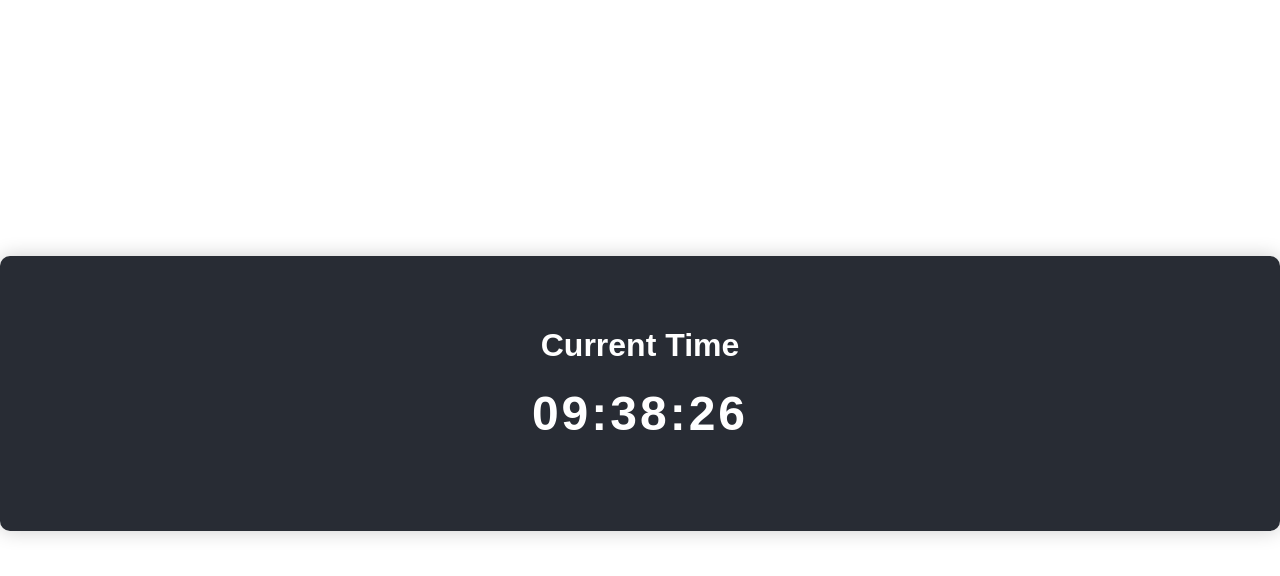
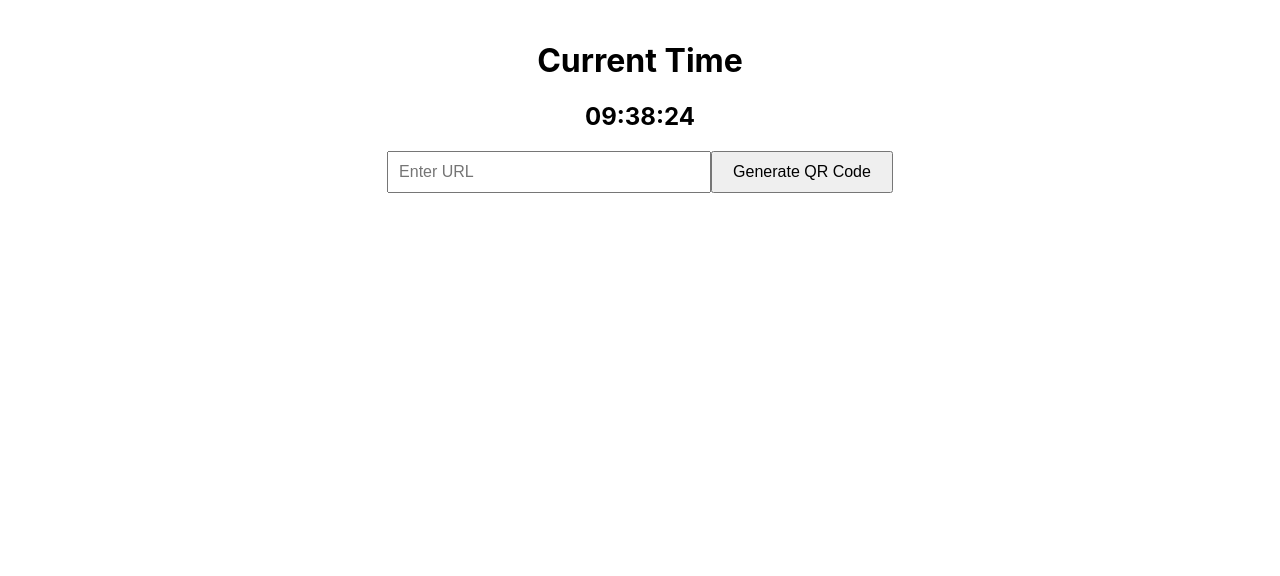
Before and after one commit to oksoft1/timeqr, a React (Create React App) app: page / in a window 1280 px wide. Shown: the top 576 px of the page. Built offline with nearby package versions, Linux system fonts and the light colour scheme.

Commit message:
Initial commit

```diff
--- a/package.json
+++ b/package.json
@@ -9,6 +9,7 @@
     "@testing-library/user-event": "^13.5.0",
     "react": "^19.1.0",
     "react-dom": "^19.1.0",
+    "react-qr-code": "^2.0.15",
     "react-scripts": "5.0.1",
     "web-vitals": "^2.1.4"
   },
--- a/src/App.js
+++ b/src/App.js
@@ -1,33 +1,71 @@
-import logo from './logo.svg';
-import './App.css';
+import React, { useState, useEffect } from 'react';
+import QRCode from 'react-qr-code';  // QR 코드 라이브러리 import
 
-import React, { useState, useEffect } from "react";
+const App = () => {
+  const [time, setTime] = useState(new Date());  // 시간 상태
+  const [url, setUrl] = useState('');  // URL 상태
+  const [qrCodeUrl, setQrCodeUrl] = useState('');  // QR 코드 URL 상태
 
-function App() {
-  // 시간 상태
-  const [time, setTime] = useState(new Date());
-
-  // 1초마다 시간을 갱신하는 useEffect
+  // 시계를 매초마다 갱신
   useEffect(() => {
     const intervalId = setInterval(() => {
-      setTime(new Date()); // 현재 시간을 업데이트
+      setTime(new Date());
     }, 1000);
 
-    // 컴포넌트가 언마운트될 때 interval을 정리
-    return () => clearInterval(intervalId);
+    return () => clearInterval(intervalId);  // 컴포넌트가 언마운트되면 인터벌 클리어
   }, []);
 
-  // 시, 분, 초를 2자리로 표시
-  const hours = time.getHours().toString().padStart(2, "0");
-  const minutes = time.getMinutes().toString().padStart(2, "0");
-  const seconds = time.getSeconds().toString().padStart(2, "0");
+  // 시간 포맷
+  const hours = time.getHours().toString().padStart(2, '0');
+  const minutes = time.getMinutes().toString().padStart(2, '0');
+  const seconds = time.getSeconds().toString().padStart(2, '0');
+
+  // URL 입력 변경 처리
+  const handleUrlChange = (e) => {
+    setUrl(e.target.value);
+  };
+
+  // 버튼 클릭 시 QR 코드 생성
+  const handleGenerateQR = () => {
+    if (url) {
+      setQrCodeUrl(url);  // QR 코드 생성
+    } else {
+      alert('Please enter a URL');
+    }
+  };
 
   return (
-    <div className="App" style={{ textAlign: "center", marginTop: "20%" }}>
+    <div style={{ textAlign: 'center', padding: '20px' }}>
       <h1>Current Time</h1>
       <h2>{`${hours}:${minutes}:${seconds}`}</h2>
+
+      {/* URL 입력 필드 */}
+      <div style={{ marginTop: '20px' }}>
+        <input
+          type="text"
+          placeholder="Enter URL"
+          value={url}
+          onChange={handleUrlChange}
+          style={{ padding: '10px', width: '300px', fontSize: '16px', marginBottom: '20px' }}
+        />
+        {/* QR 코드 생성 버튼 */}
+        <button
+          onClick={handleGenerateQR}
+          style={{ padding: '10px 20px', fontSize: '16px', cursor: 'pointer' }}
+        >
+          Generate QR Code
+        </button>
+      </div>
+
+      {/* QR 코드가 생성되었을 때 표시 */}
+      {qrCodeUrl && (
+        <div style={{ marginTop: '20px' }}>
+          <h3>Generated QR Code</h3>
+          <QRCode value={qrCodeUrl} size={256} />
+        </div>
+      )}
     </div>
   );
-}
+};
 
 export default App;
```
Also changed, not shown: 1 other file (tests, documents, lock files or other folders).
